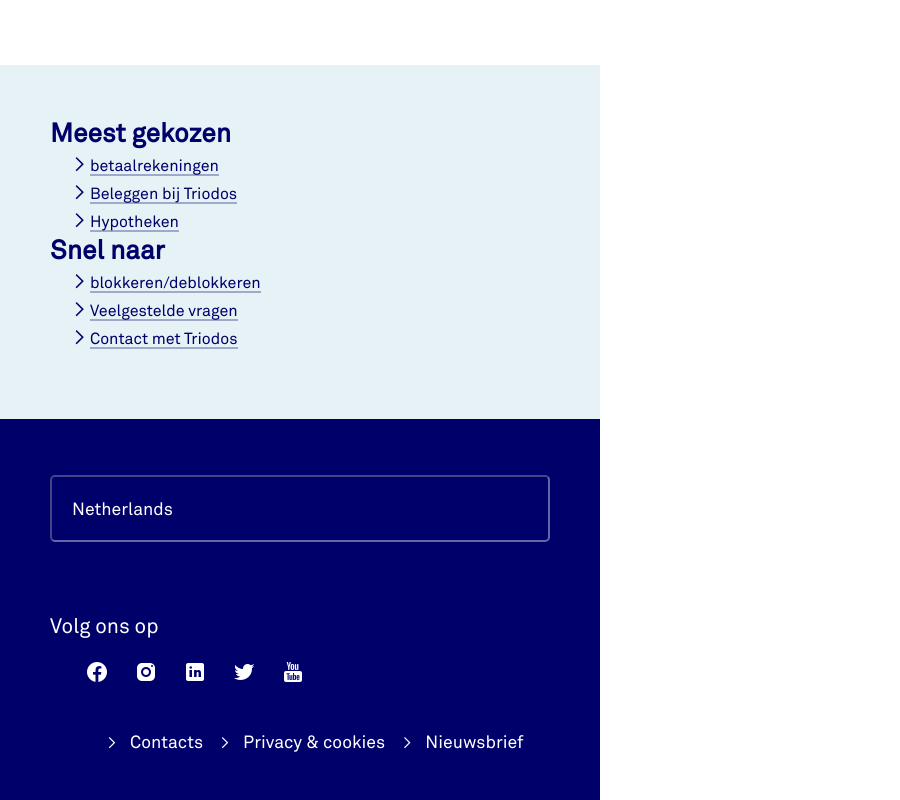
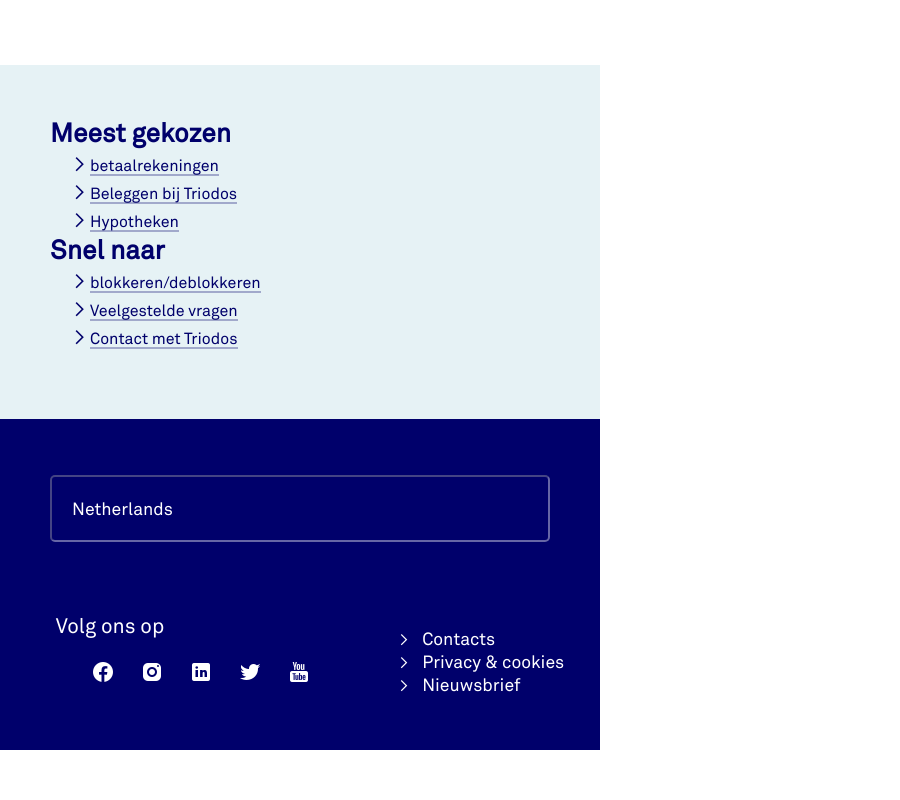
Before and after one commit to EuvhenRight/HYF-Module-HTMLCSSGIT, a plain HTML site: page index.html in a window 600 px wide. Shown: the part 932-1732 px from the top of the page, 900 px wide, since content can reach past the window. After the commit the page ends 1682 px from the top, so only its background shows below. Drawn offline with Linux system fonts and the light colour scheme.

Commit message:
added many changes mobile layout footer

```diff
--- a/style.css
+++ b/style.css
@@ -397,10 +397,12 @@ font-size: 0;
             padding: 50px 30px 70px 50px;
         }
 
-        .page__footer-other {
+        .page__footer-other__ul {
             display: flex;
             flex-direction: column;
+            padding: 0;
             padding-bottom: 20px;
+
         }
         .page__footer-other a {
            padding-top: 10px;
@@ -431,6 +433,7 @@ font-size: 0;
 
         .reset-list__center-cards {
             justify-content: start;
+            overflow-x: auto;
         }
 
 
@@ -460,10 +463,10 @@ font-size: 0;
 
     .row__contacts {
         display: flex;
-        flex-direction: column;
-        align-items: flex-start;
+        flex-direction: row;
+        align-items: center;
         justify-content: space-around;
-        margin: 10px 10px 27px 50px;
+        margin: 10px 10px 20px 30px;
     }
 
     .row__contry {
@@ -474,6 +477,11 @@ font-size: 0;
     body {
         align-items: center;
         display: block;
+    }
+
+    .reset-list__center-cards {
+        justify-content: start;
+        overflow-x: auto;
     }
 
 
```
